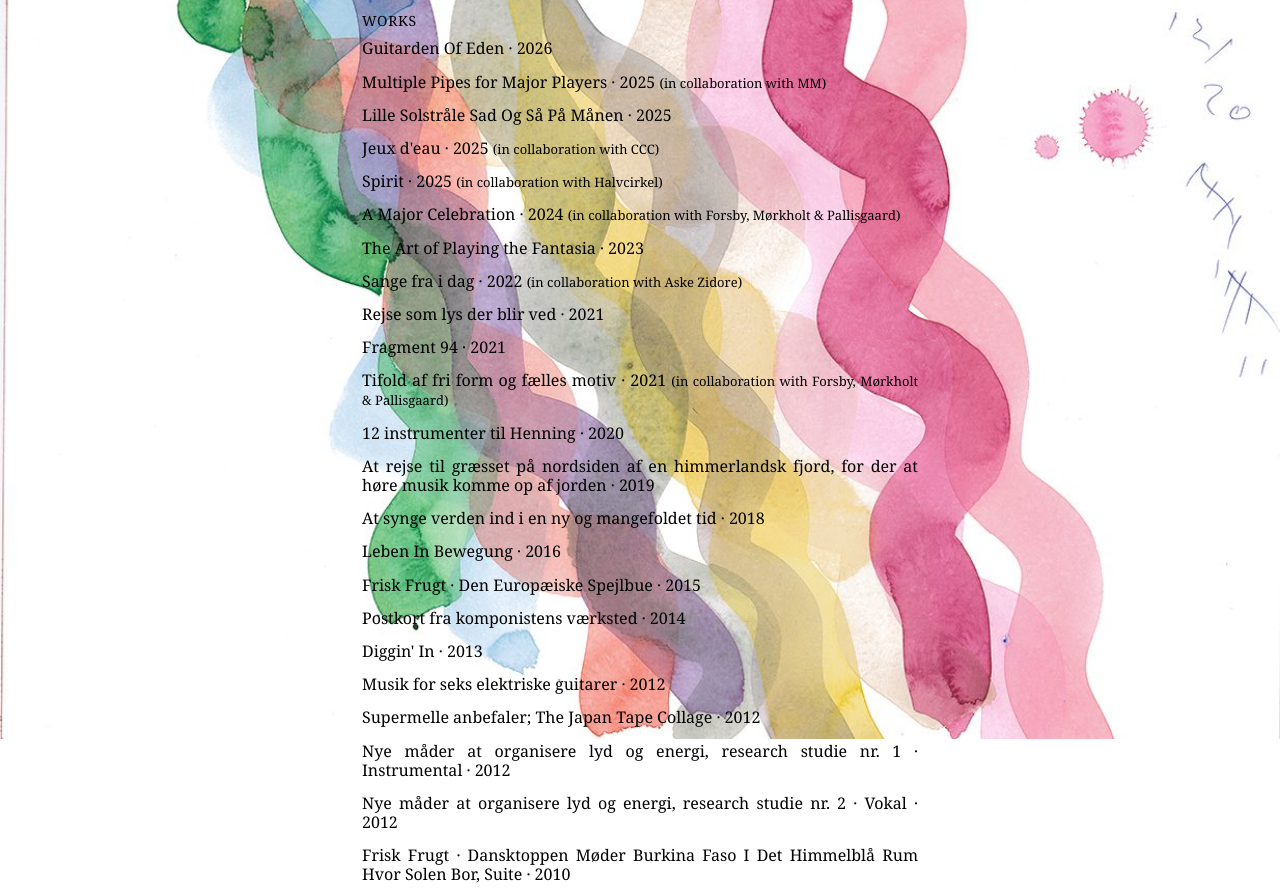
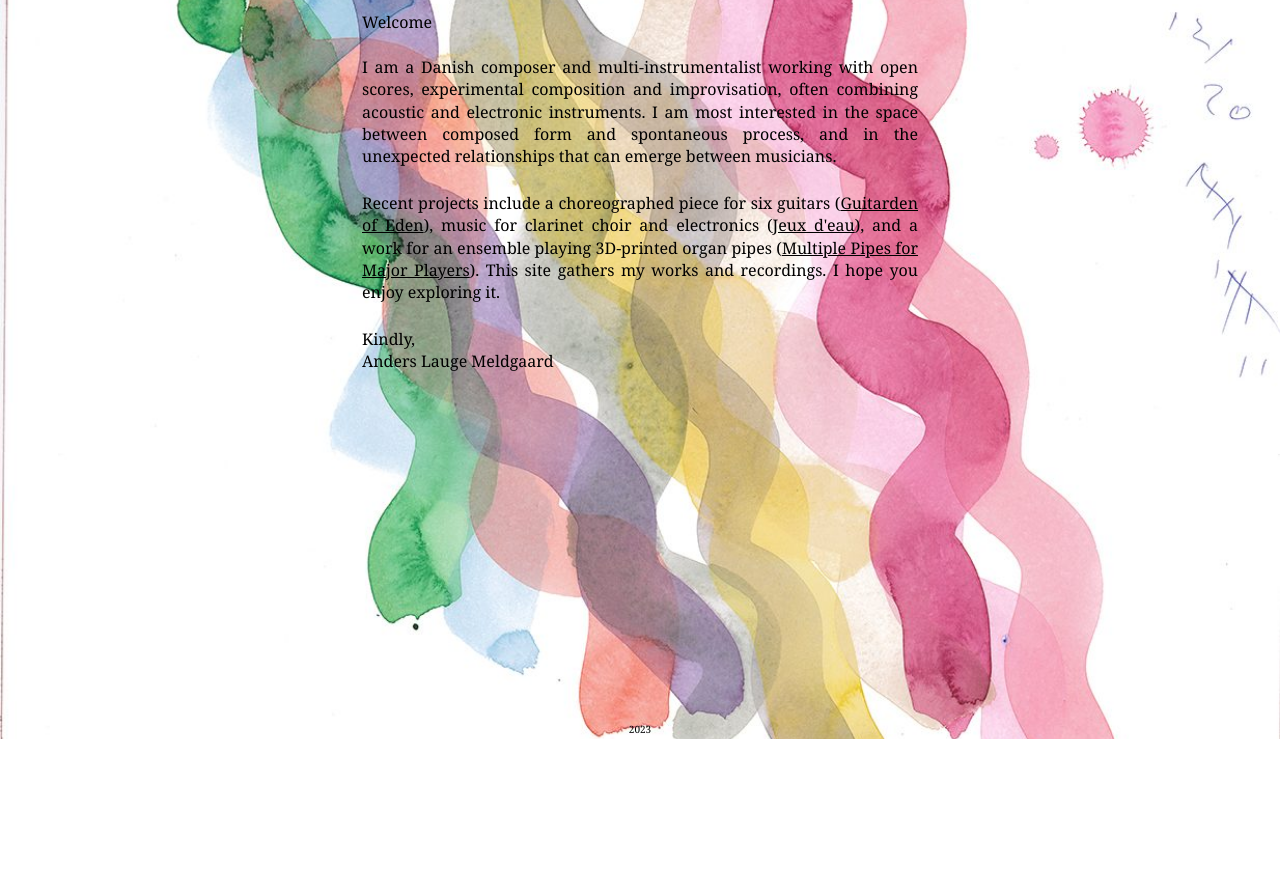
Before and after one commit to ALM-composer/ALM-composer.github.io, a plain HTML site: page index.html in a window 1280 px wide. Shown: the part 61-950 px from the top of the page. After the commit the page ends 800 px from the top, so only its background shows below. Drawn offline with Linux system fonts and the light colour scheme.

Commit message:
Add files via upload

```diff
--- a/index.html
+++ b/index.html
@@ -1,5 +1,5 @@
 <!doctype html>
-<html lang="dk">
+<html lang="en">
 <head>
   <meta charset="utf-8">
   <meta name="viewport" content="width=device-width, initial-scale=1">
@@ -44,89 +44,28 @@
     </nav>
   </header>
   <main>
-    <nav>
-      <h2>
-        Works
-      </h2>
-           <a href="works/Guitarden.html">
-        Guitarden Of Eden · 2026
-      </a>
-           <a href="works/MultiplePipes.html">
-        Multiple Pipes for Major Players · 2025 <font size="2"> (in collaboration with MM) </font>
-      </a>
-             <a href="works/LILLESOL.html">
-        Lille Solstråle Sad Og Så På Månen · 2025
-      </a>
-          <a href="works/jeuxdeau.html">
-        Jeux d'eau · 2025 <font size="2"> (in collaboration with CCC) </font>
-      </a>
-          <a href="works/spirit.html">
-        Spirit · 2025 <font size="2"> (in collaboration with Halvcirkel) </font>
-      </a>
-       <a href="works/AMC.html">
-        A Major Celebration · 2024 <font size="2"> (in collaboration with Forsby, Mørkholt & Pallisgaard) </font>
-      </a>
-       <a href="works/fantasia.html">
-        The Art of Playing the Fantasia · 2023
-      </a>
-        <a href="works/sangefraidag.html">
-        Sange fra i dag · 2022 <font size="2"> (in collaboration with Aske Zidore) </font>
-      </a>
-         <a href="works/rejsesomlys.html">
-        Rejse som lys der blir ved · 2021
-      </a>
-         <a href="works/fragment94.html">
-        Fragment 94 · 2021
-      </a>
-        <a href="works/tifold.html">
-        Tifold af fri form og fælles motiv · 2021 <font size="2"> (in collaboration with Forsby, Mørkholt & Pallisgaard) </font>
-      </a>
-        <a href="works/12tilhenning.html">
-        12 instrumenter til Henning · 2020
-      </a>
-        <a href="works/himmerlandsk.html">
-        At rejse til græsset på nordsiden af en himmerlandsk fjord, for der at høre musik komme op af jorden · 2019
-      </a>
-        <a href="works/atsynge.html">
-        At synge verden ind i en ny og mangefoldet tid · 2018
-      </a>
-       <a href="works/bewegung.html">
-        Leben In Bewegung · 2016
-      </a>
-      <a href="works/spejlbue.html">
-        Frisk Frugt · Den Europæiske Spejlbue · 2015
-      </a>
-         <a href="works/postkort.html">
-        Postkort fra komponistens værksted · 2014
-      </a>
-       <a href="works/digginin.html">
-        Diggin' In · 2013
-      </a>
-         <a href="works/elektriskguitar.html">
-        Musik for seks elektriske guitarer · 2012
-      </a>
-         <a href="works/japantape.html">
-        Supermelle anbefaler; The Japan Tape Collage · 2012
-         <a href="works/mixtape1.html">
-        Nye måder at organisere lyd og energi, research studie nr. 1 · Instrumental · 2012
-      </a>
-        <a href="works/mixtape2.html">
-        Nye måder at organisere lyd og energi, research studie nr. 2 · Vokal · 2012
-      </a>
-      <a href="works/dansktoppen.html">
-        Frisk Frugt · Dansktoppen Møder Burkina Faso I Det Himmelblå Rum Hvor Solen Bor, Suite · 2010
-      </a>
-       <a href="works/maliogburkina.html">
-        Supermelle anbefaler; Musik fra Mali og Burkina Faso · 2009
-      </a>
-      <a href="works/guldtrompeten.html">
-        Frisk Frugt · Guldtrompeten · 2006
-      </a>
-       <a href="works/kodhoved.html">
-        Frisk Frugt · Det store kødhoved · 2004
-      </a>
-    </nav>
-
+    <article>
+      <h2>Welcome</h2>
+      <p>
+        I am a Danish composer and multi-instrumentalist working with open scores,
+        experimental composition and improvisation, often combining acoustic and
+        electronic instruments. I am most interested in the space between composed
+        form and spontaneous process, and in the unexpected relationships that can
+        emerge between musicians.
+      </p>
+      <p>
+        Recent projects include a choreographed piece for six guitars
+        (<a href="works/Guitarden.html">Guitarden of Eden</a>), music for clarinet
+        choir and electronics (<a href="works/jeuxdeau.html">Jeux d'eau</a>), and a
+        work for an ensemble playing 3D-printed organ pipes
+        (<a href="works/MultiplePipes.html">Multiple Pipes for Major Players</a>).
+        This site gathers my works and recordings. I hope you enjoy exploring it.
+      </p>
+      <p>
+        Kindly,<br />
+        Anders Lauge Meldgaard
+      </p>
+    </article>
   </main>
   <footer>
     2023
```
